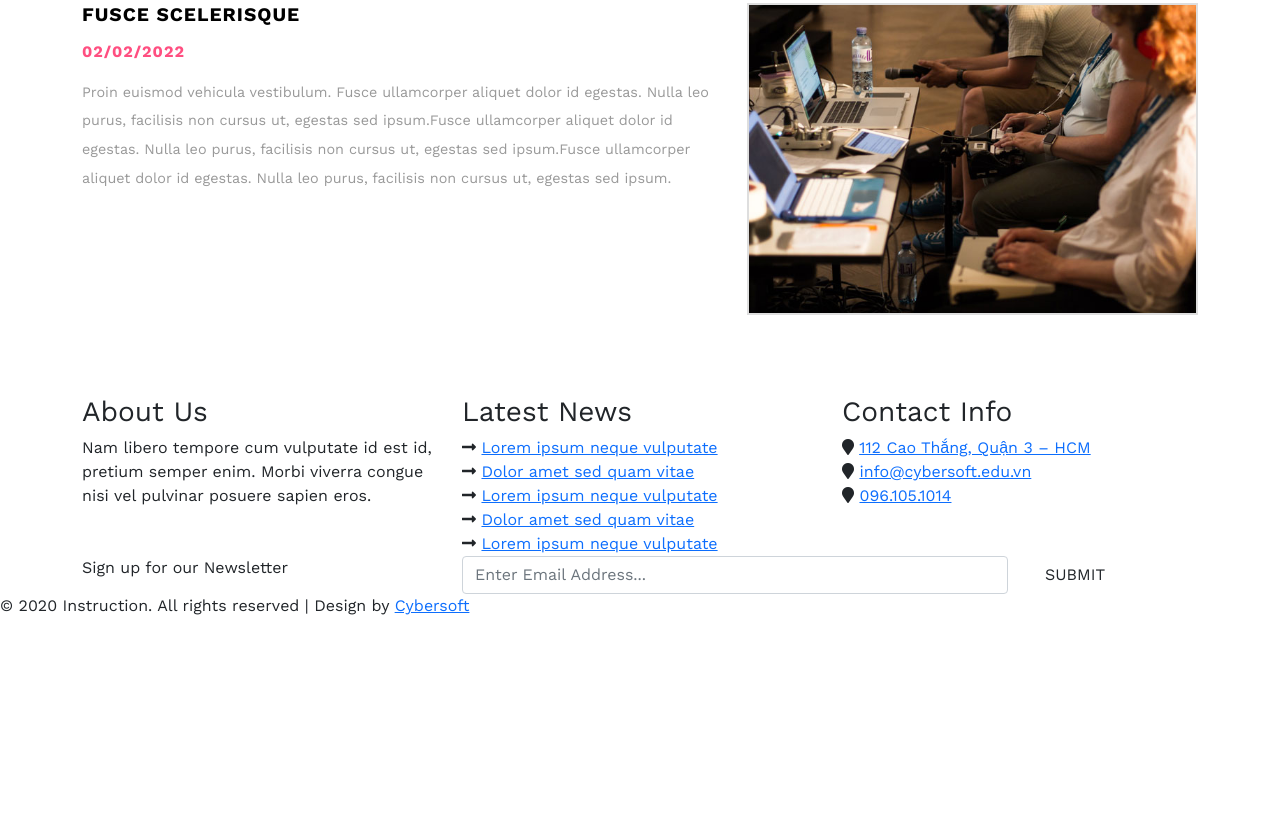
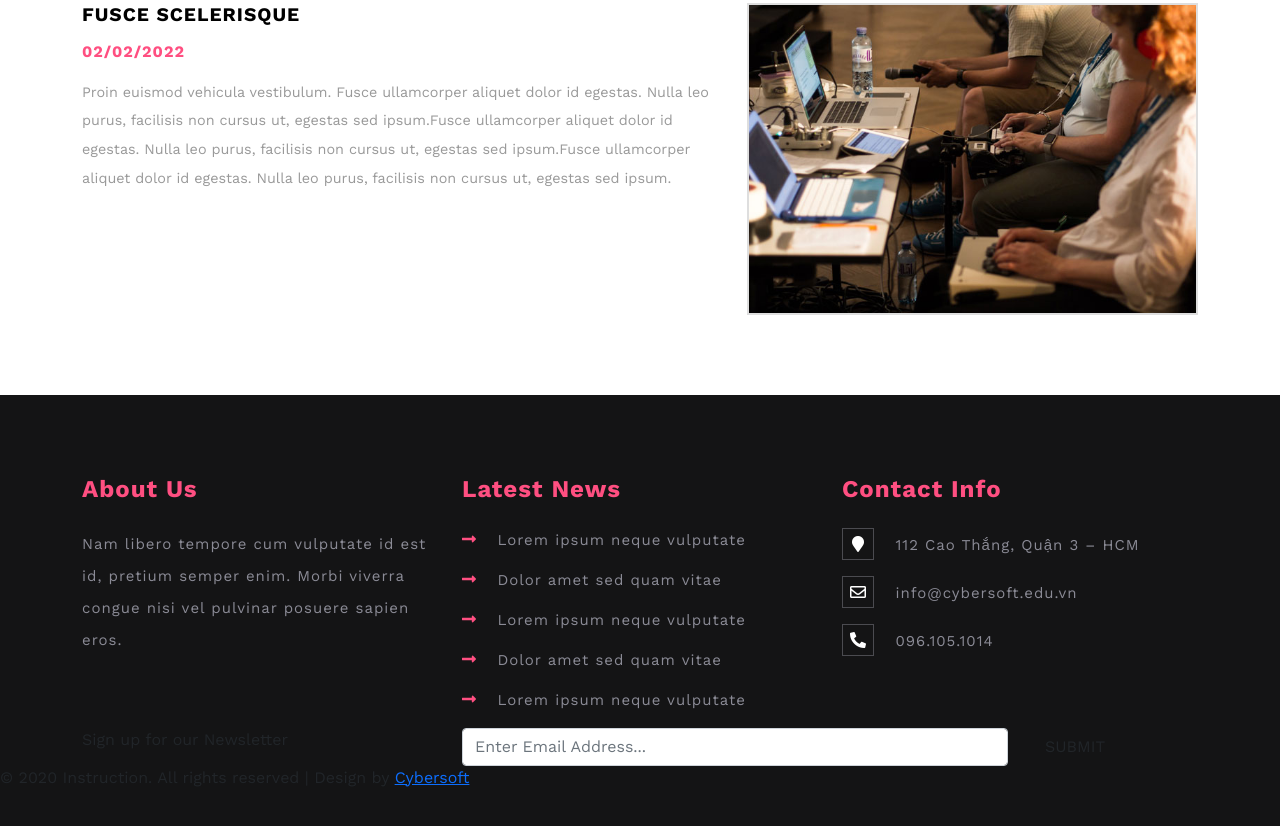
Before and after one commit to sublearn/cyber_Instruction, a website: page index.html in a window 1280 px wide. Shown: the part 4339-5165 px from the top of the page. Before the commit the page ends 4957 px from the top, so only its background shows below. Drawn offline with nearby package versions, Linux system fonts and the light colour scheme.

Commit message:
footer contact info - no hover

```diff
--- a/css/index.css
+++ b/css/index.css
@@ -506,3 +506,62 @@ Tuy nhiên set css thì hiện trong dev tool có thể test thêm
 #cyberModal .modal-dialog {
   max-width: 600px;
 }
+
+/* NOTE FOOTER */
+
+footer {
+  background-color: #141415;
+  padding: 5rem 0;
+}
+
+.footer__top h3 {
+  font-size: 24px;
+  color: #ff4f81;
+  font-weight: bold;
+  letter-spacing: 1px;
+
+  margin-bottom: 1.5rem;
+}
+
+.footer__top p {
+  color: #8b8b96;
+  line-height: 2rem;
+  letter-spacing: 1px;
+  font-size: 15px;
+
+  margin-bottom: 2rem;
+}
+
+.footer__link,
+.footer__contact {
+  margin-bottom: 1rem;
+}
+
+.footer__link i {
+  color: #ff4f81;
+  margin-right: 1rem;
+}
+
+.footer__contact a,
+.footer__link a {
+  color: #8b8b96;
+  text-decoration: none;
+
+  line-height: 1.5rem;
+  letter-spacing: 1px;
+  font-size: 15px;
+}
+
+.footer__contact i {
+  display: inline-block;
+  width: 32px;
+  height: 32px;
+
+  text-align: center;
+  line-height: 30px;
+  color: white;
+
+  border: 1px solid #4b4b50;
+
+  margin-right: 1rem;
+}
--- a/index.html
+++ b/index.html
@@ -497,15 +497,15 @@
                     <div class="col-4">
                         <h3>Contact Info</h3>
                         <div class="footer__contact">
-                            <i class="fa fa-map-marker" aria-hidden="true"></i>
+                            <i class="fa fa-map-marker"></i>
                             <a href="#">112 Cao Thắng, Quận 3 – HCM</a>
                         </div>
                         <div class="footer__contact">
-                            <i class="fa fa-map-marker" aria-hidden="true"></i>
+                            <i class="far fa-envelope"></i>
                             <a href="mailto:info@cybersoft.edu.vn">info@cybersoft.edu.vn</a>
                         </div>
                         <div class="footer__contact">
-                            <i class="fa fa-map-marker" aria-hidden="true"></i>
+                            <i class="fas fa-phone-alt"></i>
                             <a href="tel:0961051014">096.105.1014</a>
                         </div>
                     </div>
```
